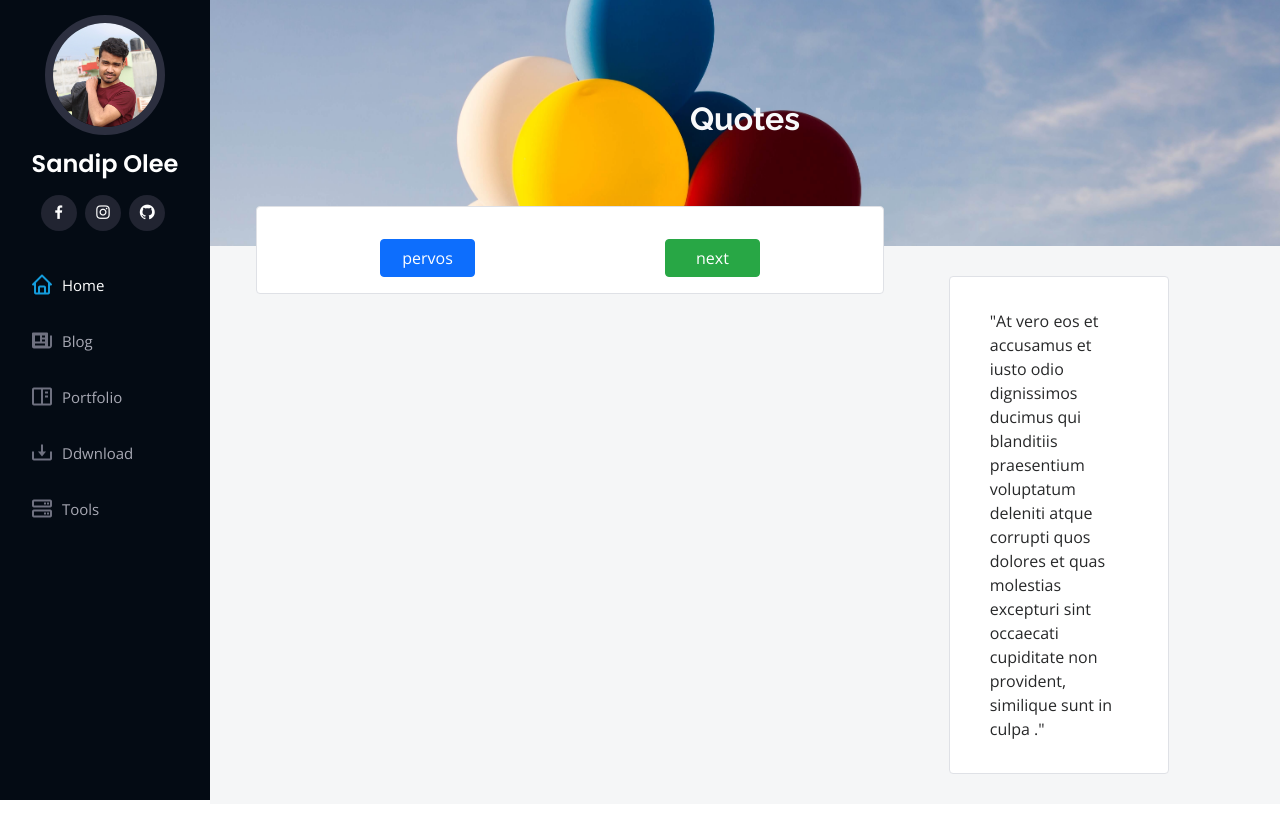
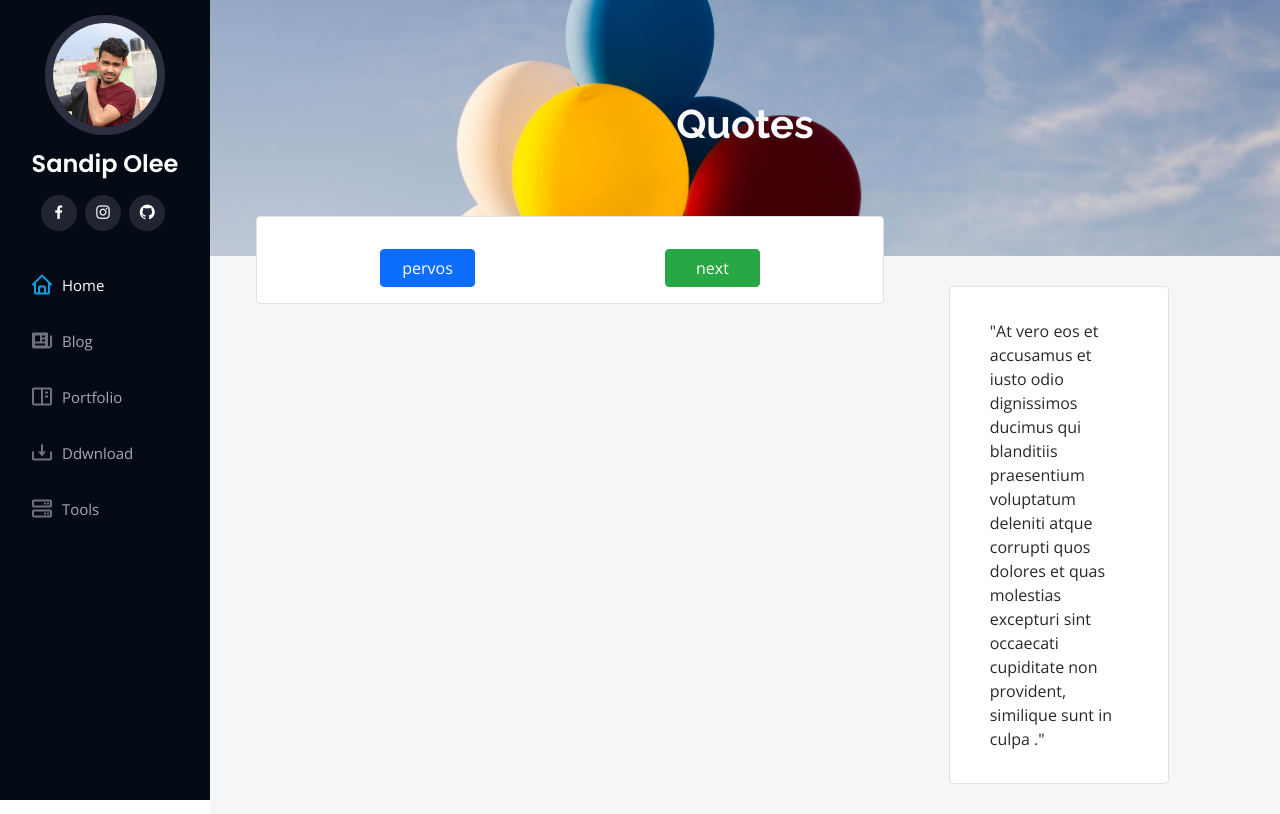
Before and after one commit to sandipolee/markiii, a plain HTML site: page download.html in a window 1280 px wide. Drawn offline with nearby package versions, Linux system fonts and the light colour scheme; no server answers.

Commit message:
h2
h2 is changed

```diff
--- a/download.html
+++ b/download.html
@@ -64,7 +64,7 @@
             <section>
                 <div id="c-hero">
                     <div style="text-align: center;">
-                        <h2 class="text-light font-weight-bold">Quotes</h2>
+                        <h1 class="text-light font-weight-bold">Quotes</h1>
                     </div>
                 </div>
 
```
